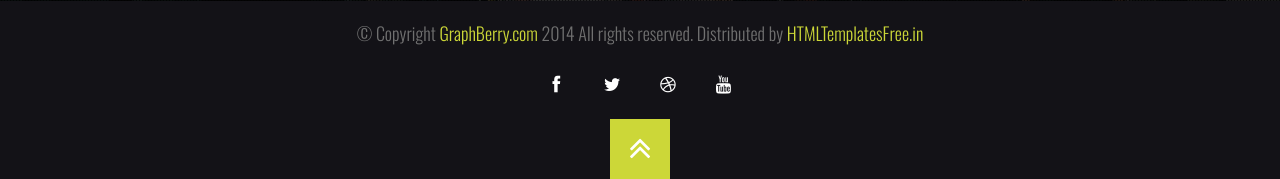
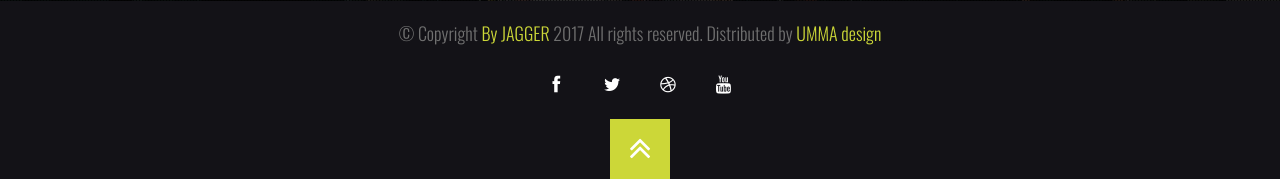
Before and after one commit to jagger909/lpage2, a Django app: page / in a window 1280 px wide. Shown: the part 4299-4478 px from the top of the page. Run offline with Django 3.2, Linux system fonts and the light colour scheme.

Commit message:
Поменял копирайт

```diff
--- a/main/templates/base_html.html
+++ b/main/templates/base_html.html
@@ -54,8 +54,8 @@
 
     <footer>
         <div class="container">
-            <p>&copy; Copyright <a href="http://graphberry.com?ref=smak">GraphBerry.com</a> 2014 All rights reserved.
-                Distributed by <a href="http://htmltemplatesfree.in">HTMLTemplatesFree.in</a></p>
+            <p>&copy; Copyright <a href="#">By JAGGER</a> 2017 All rights reserved.
+                Distributed by <a href="http://htmltemplatesfree.in">UMMA design</a></p>
             <ul class="social-list">
                 <li class="facebook">
                     <a href="http://goo.gl/RqhEjP"><i class="fa fa-facebook"></i></a>
--- /dev/null
+++ b/requirements.txt
@@ -0,0 +1,6 @@
+appdirs==1.4.3
+Django==1.11
+packaging==16.8
+pyparsing==2.2.0
+pytz==2017.2
+six==1.10.0
```
